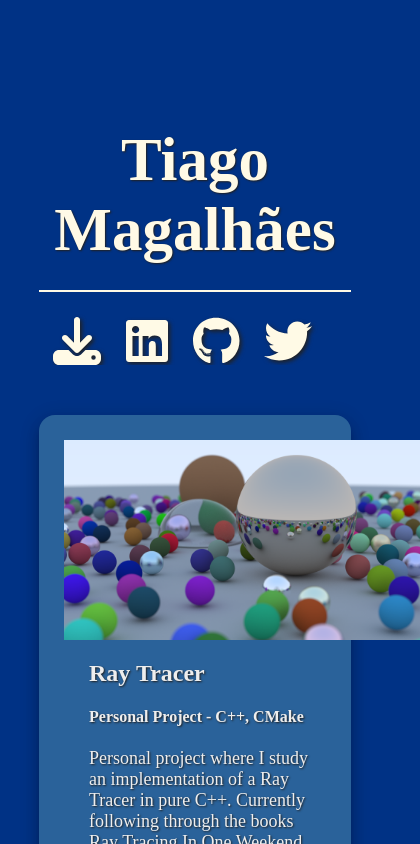
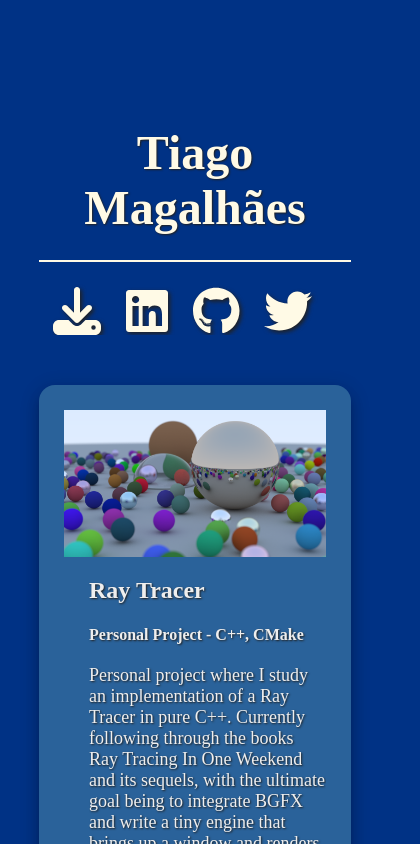
Before and after one commit to azerkail/azerkail.github.io, a Nuxt app: page / in a window 390 px wide. Shown: the top 844 px of the page, 420 px wide, since content can reach past the window. Built offline with nearby package versions, Linux system fonts and the light colour scheme.

Commit message:
Adjusted image sizes so they fit in a phone as well as the name font-size.

```diff
--- a/assets/css/main.css
+++ b/assets/css/main.css
@@ -125,10 +125,15 @@ h1 {
 
 @media (max-width: 800px) {
     h1 {
-        font-size: 61px;
+        font-size: 48px;
     }
 
     .card {
         flex-direction: column;
     }
+
+    .card-image {
+        width: unset;
+        max-width: 356px;
+    }
 }
```
